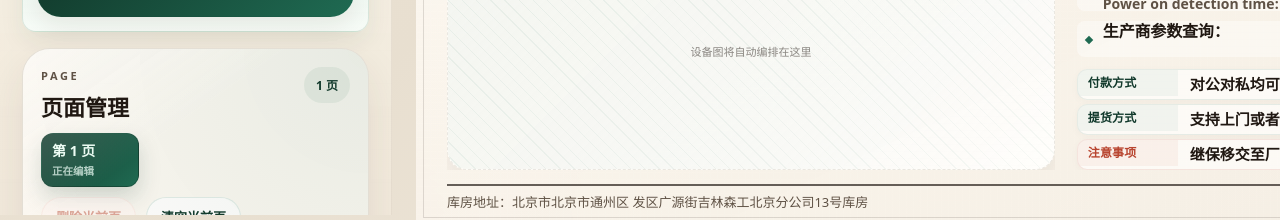
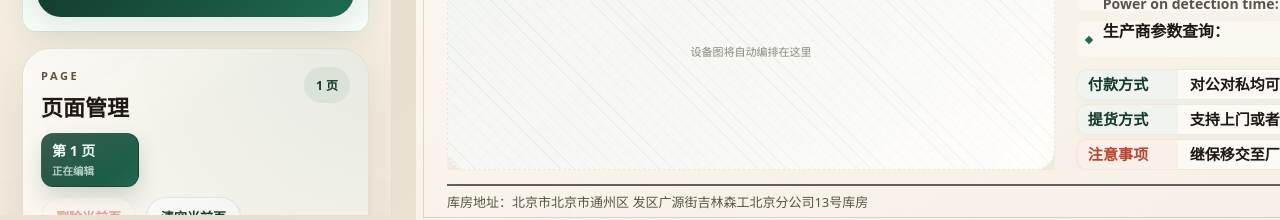
Before and after one commit to fanqiecd/EquipSheet, a Vue app: page / in a window 1280 px wide. Shown: the part 585-805 px from the top of the page. Built offline with nearby package versions, Linux system fonts and the light colour scheme.

Commit message:
style(ui): 移除新增条款按钮并调整select聚焦样式字体大小至15px

```diff
--- a/src/App.vue
+++ b/src/App.vue
@@ -1273,7 +1273,6 @@ onBeforeUnmount(() => {
             </n-config-provider>
           </label>
         </div>
-        <button class="section-button" type="button" @click="addTerm">新增条款</button>
       </details>
     </aside>
 
--- a/src/styles.css
+++ b/src/styles.css
@@ -1571,7 +1571,7 @@ select:focus {
   padding: 7px 10px;
   background: rgba(31, 106, 82, 0.05);
   color: var(--accent-deep);
-  font-size: 12px;
+  font-size: 15px;
   font-weight: 700;
   line-height: 1;
   letter-spacing: 0.01em;
```
